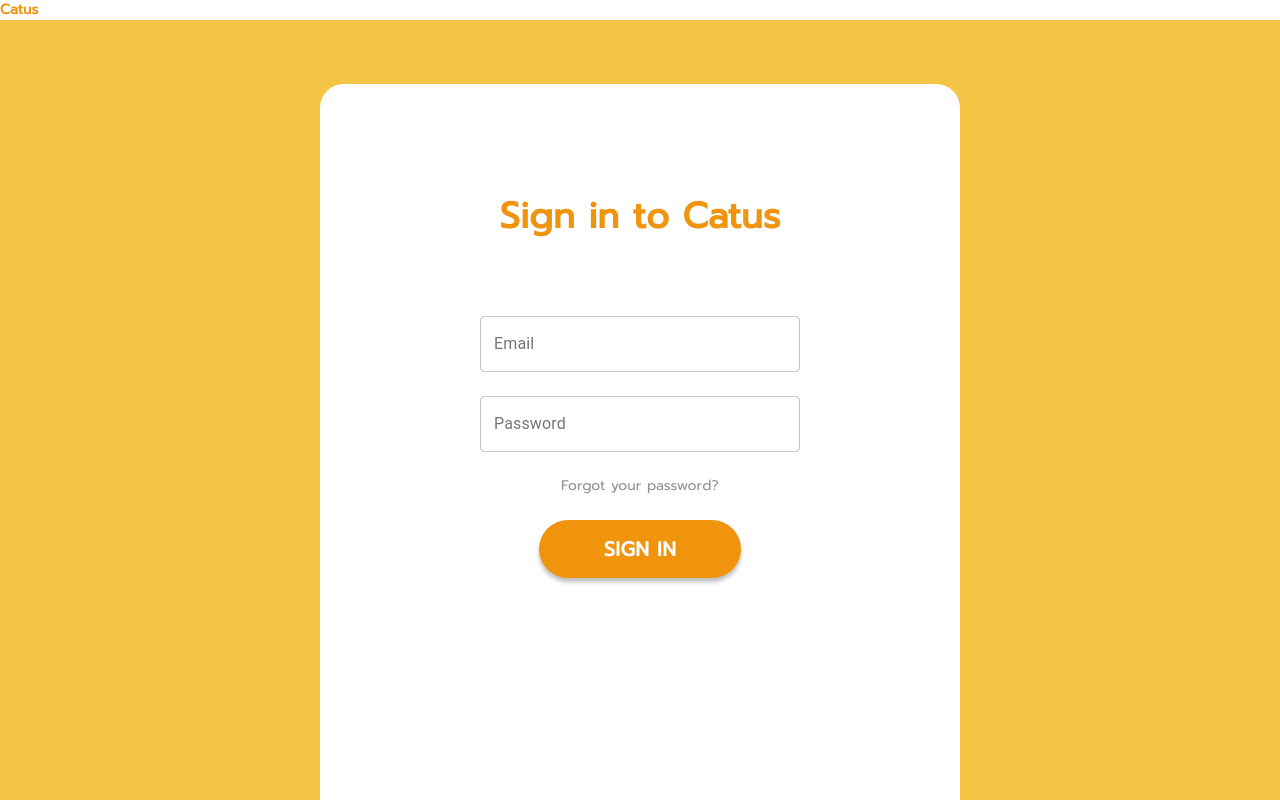
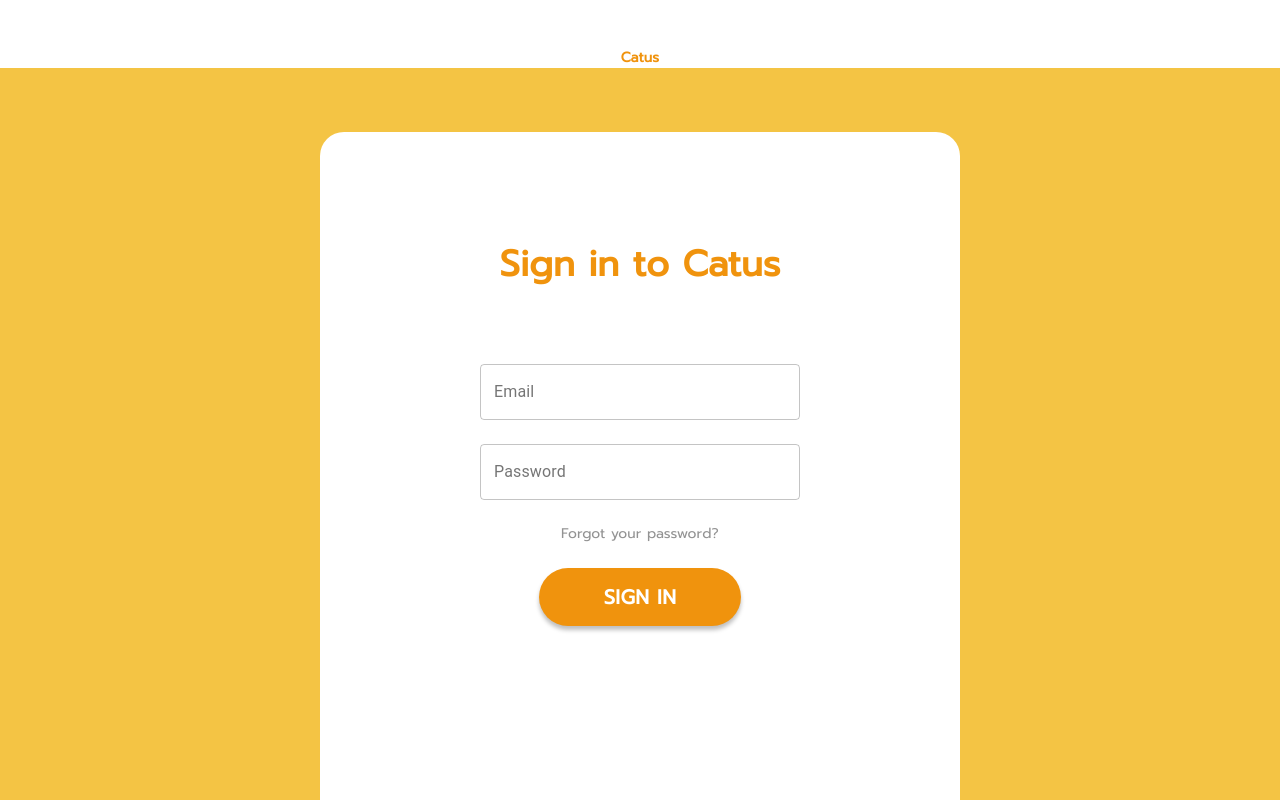
Before and after one commit to famedirtyshit/senior-admin, a Next.js app: page / in a window 1280 px wide. Shown: the top 800 px of the page. Built offline with nearby package versions, Linux system fonts and the light colour scheme; no server answers.

Commit message:
fix: circular loading

```diff
--- a/pages/index.js
+++ b/pages/index.js
@@ -26,8 +26,8 @@ export default function Index(prop) {
           if (userObj.data.result == true) {
             // setAuthenSuccess()
             setIsLogin(true);
-            console.log("userObj")
-            console.log(userObj)
+            console.log("userObj");
+            console.log(userObj);
             setCheckCurrentUser(false);
           } else {
             setCheckCurrentUser(false);
@@ -42,9 +42,14 @@ export default function Index(prop) {
     }
   }, []);
   return (
-    <div>
+    <div className="relative text-center mt-12">
       {checkCurrentUser ? (
-        <CircularProgress />) : isLogin ? <BaseDashboard /> : <BaseAuthen setIsLogin={setIsLogin} />}
+        <CircularProgress />
+      ) : isLogin ? (
+        <BaseDashboard />
+      ) : (
+        <BaseAuthen setIsLogin={setIsLogin} />
+      )}
     </div>
   );
 }
```
